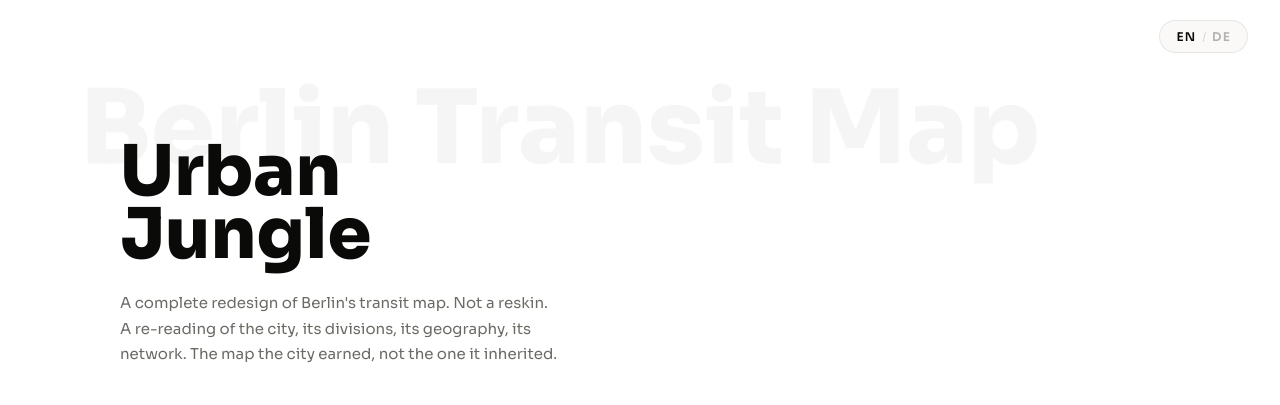
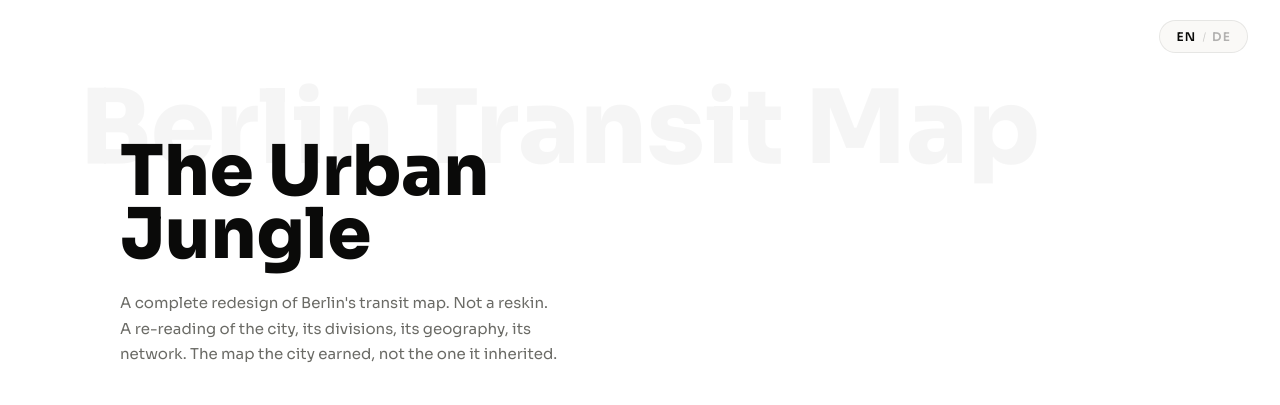
Before and after one commit to aynworks/berlin-transit-map, a plain HTML site: page berlin_transit_map (2).html in a window 1280 px wide. Shown: the top 405 px of the page. Drawn offline with Linux system fonts and the light colour scheme.

Commit message:
Changed title

```diff
--- a/berlin_transit_map (2).html
+++ b/berlin_transit_map (2).html
@@ -1026,7 +1026,7 @@
   <div class="hero-bg-title">Berlin Transit Map</div>
 
   <div class="hero-content reveal">
-    <div class="hero-subtitle">Urban<br>Jungle</div>
+    <div class="hero-subtitle">The Urban<br>Jungle</div>
     <p class="hero-body">A complete redesign of Berlin's transit map. Not a reskin. A re-reading of the city, its divisions, its geography, its network. The map the city earned, not the one it inherited.</p>
   </div>
 
```
